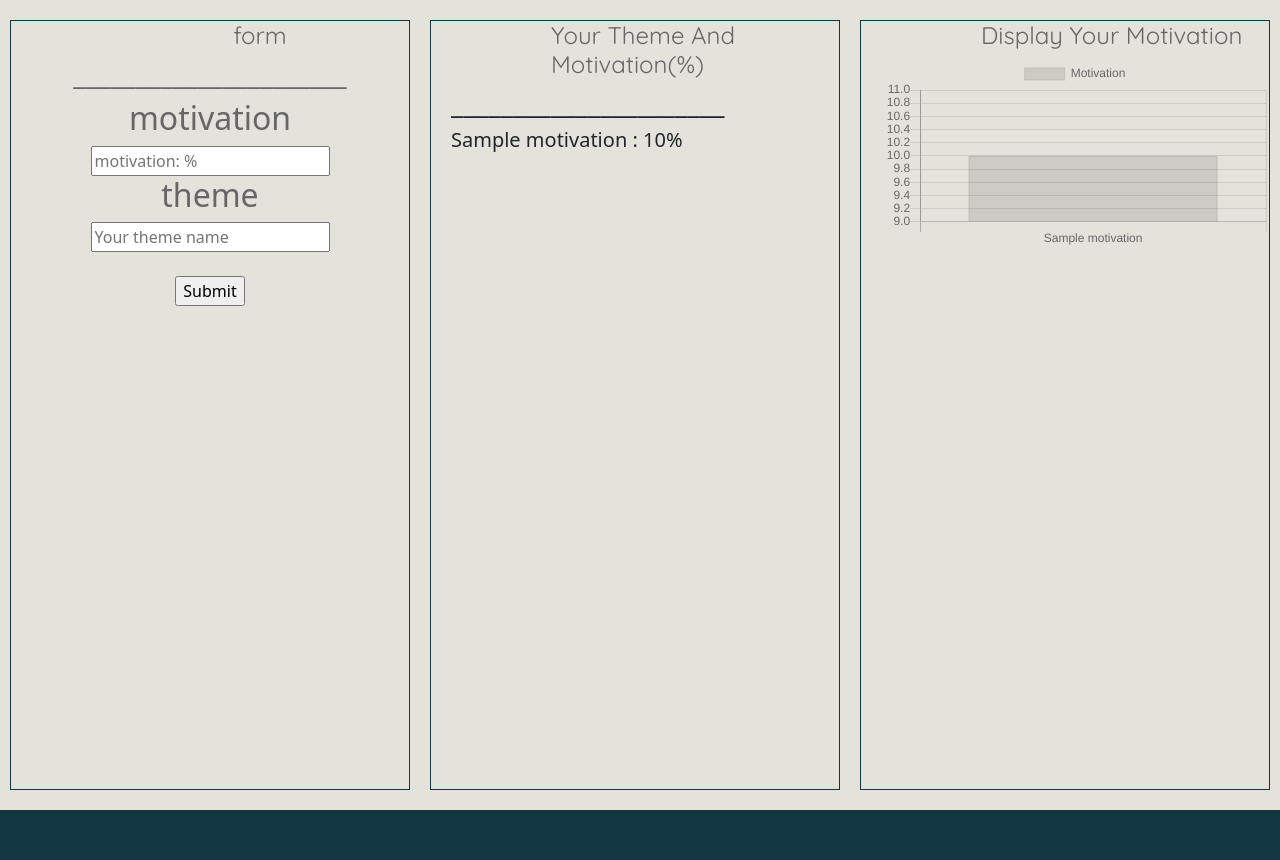
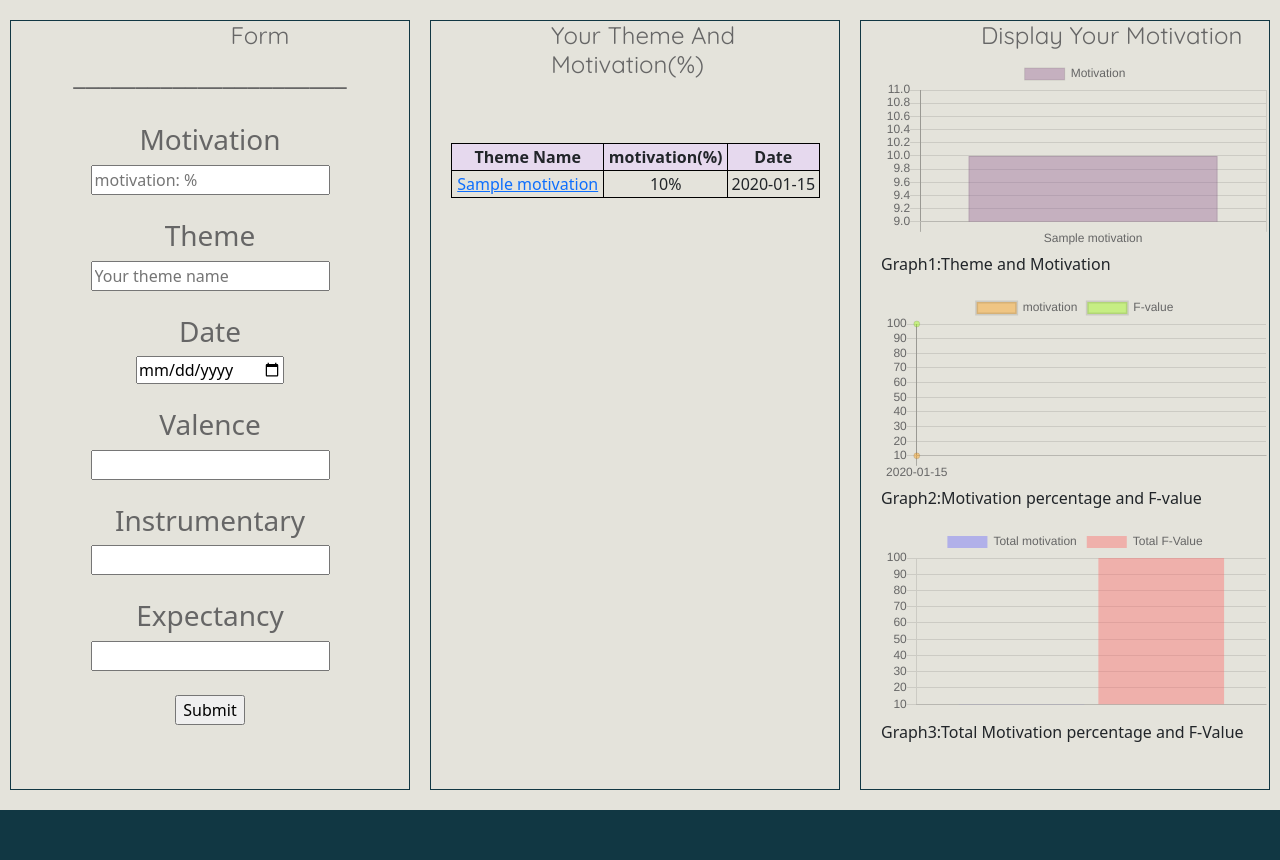
Before and after one commit to shosuke-13/MOTIVATE, a Flask app: page /motivation in a window 1280 px wide. Shown: the part 100-960 px from the top of the page. Run offline with Flask 2, Linux system fonts and the light colour scheme; tables that the repository leaves empty hold one stand-in row (values such as "Sample post"); some libraries are stand-ins or nearby versions; some web fonts are replaced.

Commit message:
motivation chart and table shows parameter created

```diff
--- a/codes/app.py
+++ b/codes/app.py
@@ -1,8 +1,13 @@
 from flask import Flask,render_template,redirect,request,url_for,session
+from numpy.ma.core import multiply
 from database import db
 from views import User,Motivation,Portforio,Post,Feedback
 from datetime import timedelta
 import json
+from datetime import date,datetime
+from operator import mul
+import numpy as np
+from flask import jsonify
 
 app = Flask(__name__, template_folder='../templates', static_folder='../static')
 app.config['SQLALCHEMY_DATABASE_URI'] = 'sqlite:///motivation.db'
@@ -48,9 +53,21 @@
       #フォームの作成
       motivation = request.form.get('motivation')
       theme = request.form.get('theme')
+      due = request.form.get("due")
+      valence = request.form.get("valence")
+      instrumentary = request.form.get("instrumentary")
+      expectancy = request.form.get("expectancy")
 
       #モデルクラスのインスタンスを作成
-      motivation_data = Motivation(percentage = motivation,theme_name=theme)
+      due = datetime.strptime(due,"%Y-%m-%d")
+      motivation_data = Motivation(
+          percentage=motivation,
+          theme_name=theme,
+          due=due,
+          valence=valence,
+          instrumentary=instrumentary,
+          expectancy=expectancy)
+
       #theme_data = Theme(theme_name = theme)
 
       #データベースに保存する
@@ -67,20 +84,72 @@
       motivation_datas = db.session.query(Motivation.percentage).all()
       list_data = []
       for motivation_data in motivation_datas:
-        print(motivation_data)
         list_data.append(motivation_data[0])
 
       motivation_data = json.dumps(list(list_data))
 
-      theme_dates = db.session.query(Motivation.theme_name).all()
+      theme_datas = db.session.query(Motivation.theme_name).all()
       list_data2 = []
-      for theme_data in theme_dates:
+      for theme_data in theme_datas:
         list_data2.append(theme_data[0])
 
       theme_data = json.dumps(list(list_data2))
 
-      return render_template('motivation.html', motivations = motivations, motivation_data = motivation_data, theme_data = theme_data)
+      date_datas = db.session.query(Motivation.due).all()
+      list_data3 = []
+      for date_data in date_datas:
+          list_data3.append(date_data[0])
 
+      # date, datetimeの変換関数
+      def json_serial(obj):
+          if isinstance(obj,date):
+              return obj.isoformat()
+
+      date_data = json.dumps(list(list_data3),default=json_serial)
+
+      V_datas = db.session.query(Motivation.valence).all()
+      list_data4 = []
+      for V_data in V_datas:
+          list_data4.append(V_data[0])
+      V_data = list(list_data4)
+
+      I_datas = db.session.query(Motivation.instrumentary).all()
+      list_data5 = []
+      for I_data in I_datas:
+          list_data5.append(I_data[0])
+      I_data = list(list_data5)
+
+      E_datas = db.session.query(Motivation.expectancy).all()
+      list_data6 = []
+      for E_data in E_datas:
+          list_data6.append(E_data[0])
+      E_data = list(list_data6)
+
+      array_add = list(map(lambda x,y:x*y,V_data,I_data))
+      F_value = list(map(lambda x,y:x*y,array_add,E_data))
+      F_value = (np.array(F_value)*100).tolist()
+      F_val = json.dumps(F_value)
+
+
+      return render_template('motivation.html',
+       motivations = motivations,
+       motivation_data = motivation_data,
+       theme_data = theme_data,
+       date_data=date_data,
+       F_value = F_val)
+
+@app.route('/theme_delete/<int:id>')
+def theme_delete(id):
+    d_theme = db.session.query(Motivation).get(id)
+    if d_theme is None:
+        response = jsonify({'status': 'Not Found'})
+        response.status_code = 404
+        return response
+
+    db.session.delete(d_theme)
+    db.session.commit()
+
+    return redirect(url_for('motivation_button'))
 
 @app.route('/')
 def portfolio():
--- a/codes/views.py
+++ b/codes/views.py
@@ -32,6 +32,10 @@
     #user_id = db.Column(db.Integer,db.ForeignKey('user.id'), nullable=False)
     #theme_id = db.Column(db.Integer,db.ForeignKey('theme.id'), nullable=False)
     percentage = db.Column(db.Integer)
+    due = db.Column(db.Date)
+    valence = db.Column(db.Integer)
+    instrumentary = db.Column(db.Integer)
+    expectancy = db.Column(db.Integer)
 
 class Portforio(db.Model):
     __tablename__ = 'portforio'
--- a/static/base.css
+++ b/static/base.css
@@ -335,3 +335,17 @@
     margin-top: 7px;
     border: solid 1px #c5001a;
 }
+
+table{
+    border-collapse: collapse;
+    width: 95%;
+}
+
+td, th {
+    border: 1px solid black;
+    text-align: center;
+    padding: 1px;
+    }
+    th {
+    background-color: #e6d9ee;
+    }
--- a/templates/motivation.html
+++ b/templates/motivation.html
@@ -28,46 +28,77 @@
 
         <main class="main">
             <div class="lnavi">
-              <h1>form</h1>
+              <h1>Form</h1>
                 <h3>______________________</h3>
                 <form action="/motivation" method = "POST">
-                  <h2>motivation</h2><input type="number" name = "motivation" placeholder= "motivation: %">
-                  <br><h2>theme</h2><input type="text" name = "theme" placeholder = "Your theme name"></br>
+                  <br><h3>Motivation</h3><input type="number" name = "motivation" placeholder= "motivation: %"></br>
+                  <br><h3>Theme</h3><input type="text" name = "theme" placeholder = "Your theme name"></br>
+                  <br><h3>Date</h3><input type="date" name="due"></br>
+                  <br><h3>Valence</h3><input type="number" step="0.1" name="valence"></br>
+                  <br><h3>Instrumentary</h3><input type="number" step="0.1" name="instrumentary"></br>
+                  <br><h3>Expectancy</h3><input type="number" step="0.1" name="expectancy"></br>
                   <br><input type="submit" name = "submit" placeholder = "submit"></br>
                 </form>
             </div>
 
             <div class="content">
 
+
                 <h1>Your Theme And Motivation(%)</h1>
-                <h3>______________________</h3>
+                <br></br>
+                <table>
+                <h3>
+                  <tr>
+                    <th>Theme Name</th>
+                    <th>motivation(%)</th>
+                    <th>Date</th>
+                  </tr>
 
-                {% for motivation in motivations%}
-                <h5>{{motivation.theme_name}} :
-                {{motivation.percentage}}%</h5>
+                  {% for motivation in motivations%}
+                  <tr>
+                    <td><a href="/theme_delete/{{motivation.id}}">{{motivation.theme_name}}</a></td>
+                    <td>{{motivation.percentage}}%</td>
+                    <td>{{motivation.due}}</td>
+                  </tr>
+                </h3>
                 {% endfor %}
-
+                </table>
 
             </div>
 
             <div class="content">
                 <h1>Display Your Motivation</h1>
 
-
                 <canvas id="myChart"></canvas>
                 <script>
 
-                  var motivation_data = {{motivation_data|tojson}};
+                  var motivation_data = {{ motivation_data|tojson }};
                   motivation_data = JSON.parse(motivation_data);
                   console.log(motivation_data);
 
-                  var theme_data = {{theme_data|tojson}};
-                  theme_data = JSON.parse(theme_data)
+                  var theme_data = {{ theme_data|tojson }};
+                  theme_data = JSON.parse(theme_data);
+                  console.log(theme_data);
+
+                  var date_data = {{ date_data|tojson }};
+                  date_data = JSON.parse(date_data);
+                  console.log(date_data);
+
+                  var F_value = {{ F_value|tojson }};
+                  F_value = JSON.parse(F_value);
+                  console.log(F_value);
 
 
-                  const sum_motivation = motivation_data.reduce(
+                  //calculate sum F_value V.H.Vloom
+                  const sum_F = [F_value.reduce(
                     function(sum,element)
-                    {return sum + element;},0);
+                    {return sum + element;},0)];
+                  console.log(sum_F);
+
+                  //caluculate sum motivation percantage
+                  const sum_motivation = [motivation_data.reduce(
+                    function(sum,element)
+                    {return sum + element;},0)];
                   console.log(sum_motivation);
 
                   //count theme_number you had
@@ -80,6 +111,7 @@
                     datasets: [{
                       label: 'Motivation',
                       data: motivation_data,
+                      backgroundColor: "rgba(150,100,150,0.4)",
                       borderWidth: 1
                     }]
                   };
@@ -100,6 +132,50 @@
                   document.getElementById('myChart'),
                   config
                 );</script>
+                <p>Graph1:Theme and Motivation</p>
+
+
+               <canvas id="myChart2"></canvas>
+               <script>
+                 var ctx2 = document.getElementById('myChart2').getContext('2d');
+                 var myChart2 = new Chart(ctx2, {
+                       type: 'line',
+                       data: {
+                       labels: date_data,
+                       datasets: [{
+                       label: 'motivation',
+                       data: motivation_data,
+                       backgroundColor: "rgba(255,153,0,0.4)"
+                       }, {
+                       label: 'F-value',
+                       data: F_value,
+                       backgroundColor: "rgba(153,255,0,0.4)"
+                       }]
+                       }
+                      });
+               </script>
+               <p>Graph2:Motivation percentage and F-value</p>
+
+               <canvas id="myChart3"></canvas>
+               <script>
+                  var ctx3 = document.getElementById('myChart3').getContext('2d');
+                  var myChart3 = new Chart(ctx3, {
+                        type: 'bar',
+                        data: {
+                        datasets: [{
+                        label: 'Total motivation',
+                        data: sum_motivation,
+                        backgroundColor: "rgba(100,100,255,0.4)"
+                        }, {
+                        label: 'Total F-Value',
+                        data:sum_F,
+                        backgroundColor: "rgba(255,100,100,0.4)"
+                        }]
+                        }
+                      });
+
+              </script>
+              <p>Graph3:Total Motivation percentage and F-Value</p>
             </div>
         </main>
 
```
Also changed, not shown: codes/motivation.db.
